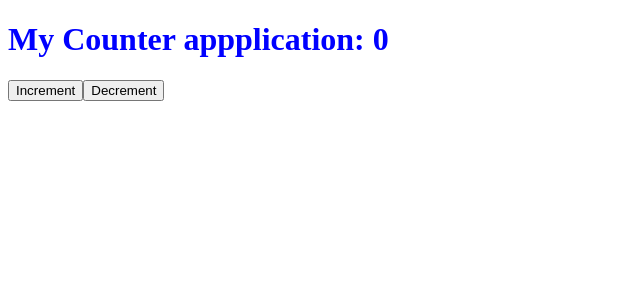
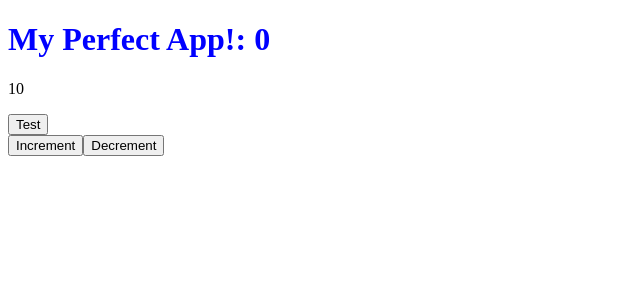
Before and after one commit to simotae14/reference-bookmark-react, a React (Create React App) app: page / in a window 1280 px wide. Shown: the top 300 px of the page, without its empty margins (0-640 px from the left). Built offline with nearby package versions, Linux system fonts and the light colour scheme.

Commit message:
props in class and functional components

```diff
--- a/src/App.js
+++ b/src/App.js
@@ -1,15 +1,24 @@
 import React, { useState } from 'react';
 
-const App = () => {
+import AppView from './AppView';
+
+const App = (props) => {
   const [ counter, setCounter ] = useState(0);
-  const [ title, setTitle ] = useState('My Counter appplication');
 
   const increment = num => () => {
     setCounter(counter + num);
   }
+
+  const testFunction = () => {
+    alert('executing function');
+  }
   return (
     <div className="container">
-      <h1>{title}: {counter}</h1>
+      <AppView
+        testFunction={testFunction}
+        counter={counter}
+        {...props}
+      />
       <button onClick={increment(1)}>Increment</button>
       <button onClick={increment(-1)}>Decrement</button>
     </div>
@@ -42,11 +51,19 @@ const App = () => {
 //   //   }
 //   // }
 //   render() {
+//     const {
+//       title,
+//       magicNum
+//     } = this.props;
+//     const {
+//       counter
+//     } = this.state;
 //     return (
 //       <div className="container">
-        // <h1>Counter Application: {this.state.counter}</h1>
-        // <button onClick={this.increment(1)}>Increment</button>
-        // <button onClick={this.increment(-1)}>Decrement</button>
+//         <h1>{title}: {counter}</h1>
+//         <p>{magicNum}</p>
+//         <button onClick={this.increment(1)}>Increment</button>
+//         <button onClick={this.increment(-1)}>Decrement</button>
 //       </div>
 //     );
 //   }
--- /dev/null
+++ b/src/AppView.js
@@ -0,0 +1,13 @@
+import React from 'react';
+
+const AppView = ({ title, magicNum, counter, testFunction }) => {
+  return (
+    <div>
+      <h1>{title}: {counter}</h1>
+      <p>{magicNum}</p>
+      <button onClick={testFunction}>Test</button>
+    </div>
+  );
+};
+
+export default AppView;
--- a/src/index.css
+++ b/src/index.css
@@ -1,3 +1,3 @@
-.container > h1 {
+.container h1 {
   color: blue;
 }
--- a/src/index.js
+++ b/src/index.js
@@ -6,9 +6,12 @@ import * as serviceWorker from './serviceWorker';
 
 import './index.css';
 
+const appTitle = 'My Perfect App!';
+const appNumber = 10;
+
 ReactDOM.render(
   <React.StrictMode>
-     <App />
+     <App title={appTitle} magicNum={appNumber} />
   </React.StrictMode>,
   document.getElementById('root')
 );
```
